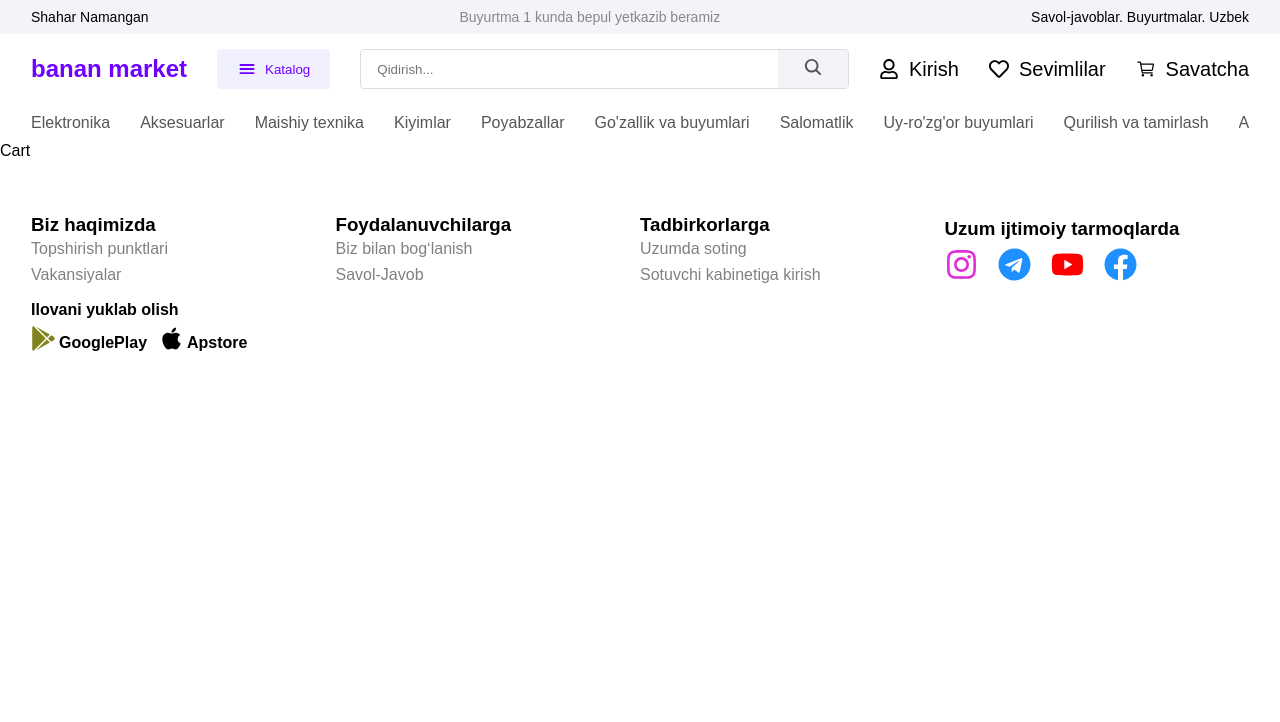
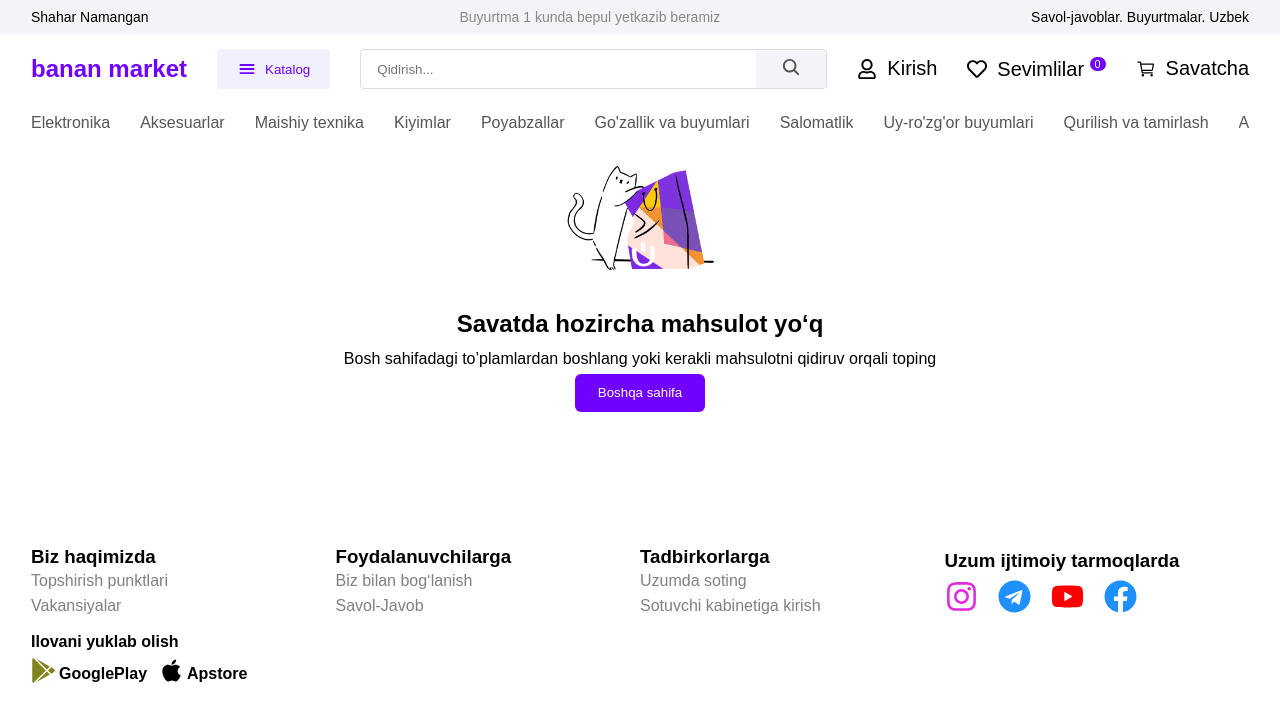
Before and after one commit to azizbek-bannaev/uzum.uz2, a React (Create React App) app: page /cart in a window 1280 px wide. Shown: the top 722 px of the page. Built offline with nearby package versions, Linux system fonts and the light colour scheme.

Commit message:
uzum market

```diff
--- a/src/components/navbar/Navbar.js
+++ b/src/components/navbar/Navbar.js
@@ -2,8 +2,11 @@
 import "./NavbarContainer.css"
 import { FaRegUser, FaRegHeart } from "react-icons/fa";
 import { IoCartOutline, IoMenu, IoSearch, IoHomeOutline } from "react-icons/io5";
-import { NavLink, useLocation } from 'react-router-dom';
+import { NavLink, useLocation  } from 'react-router-dom';
+import { useSelector } from 'react-redux';
+
 function Navbar() {
+    const wishes = useSelector(s=> s.wishes.value)
     const { pathname } = useLocation()
     if(pathname.includes("login")){
         return<></>
@@ -41,7 +44,9 @@
                 <li className='navbar__item'>
                     <NavLink to={"/wishis"} className="navbar__link">
                         <FaRegHeart/>
-                        <span>Sevimlilar</span>
+                        <span>Sevimlilar <sup>{wishes.length}</sup></span>
+
+
                     </NavLink>
                 </li>
                 <li className='navbar__item'>
--- a/src/components/navbar/NavbarContainer.css
+++ b/src/components/navbar/NavbarContainer.css
@@ -88,6 +88,16 @@
 
 .navbar__item:first-child {
     display: none;
+}
+.navbar__item sup{
+    background: var(--bg-py);
+    color: #fff;
+    padding: 1px 3px;
+    min-width: 16px;
+    text-align: center;
+    display: inline-block;
+    border-radius: 20px;
+    font-size: 11px;
 }
 
 /* Navbar Bottom Styles */
--- /dev/null
+++ b/src/components/wishesempty/CartEmpty.js
@@ -0,0 +1,20 @@
+import React from 'react'
+import cartemptyimg from "../../assets/shopocat.490a4a1.png"
+import { NavLink } from 'react-router-dom'
+import "./Empty.css"
+
+function CartEmpty() {
+  return (
+    <div className='empty container'>
+        <img src={cartemptyimg} alt="" />
+        <h2>Savatda hozircha mahsulot yoʻq</h2>
+        <p>Bosh sahifadagi to’plamlardan boshlang yoki kerakli mahsulotni qidiruv orqali toping</p>
+        <NavLink to={"/"}>
+            <button>Boshqa sahifa</button>
+        </NavLink>
+
+    </div>
+  )
+}
+
+export default CartEmpty
--- a/src/components/wishesempty/Empty.js
+++ /dev/null
@@ -1,19 +0,0 @@
-import React from 'react'
-import wishesemptyimg from "../../assets/hearts.cf414be.png"
-import { NavLink } from 'react-router-dom'
-import "./Empty.css"
-function Empty() {
-  return (
-    <div className='empty container'>
-        <img src={wishesemptyimg} alt="" />
-        <h2>Sizga yoqqanini qoʻshing</h2>
-        <p>Mahsulotdagi ♡ belgisini bosing. Akkauntga kiring va barcha saralanganlar saqlanib qoladi</p>
-        <NavLink to={"/"}>
-            <button>Akkauntga qo'shish</button>
-        </NavLink>
-
-    </div>
-  )
-}
-
-export default Empty
--- /dev/null
+++ b/src/components/wishesempty/WishesEmpty.js
@@ -0,0 +1,19 @@
+import React from 'react'
+import wishesemptyimg from "../../assets/hearts.cf414be.png"
+import { NavLink } from 'react-router-dom'
+import "./Empty.css"
+function WishesEmpty() {
+  return (
+    <div className='empty container'>
+    <img src={wishesemptyimg} alt="" />
+    <h2>Sizga yoqqanini qoʻshing</h2>
+    <p>Mahsulotdagi ♡ belgisini bosing. Akkauntga kiring va barcha saralanganlar saqlanib qoladi</p>
+    <NavLink to={"/"}>
+        <button>Akkauntga kirish</button>
+    </NavLink>
+
+</div>
+  )
+}
+
+export default WishesEmpty
--- a/src/context/wishesSlice.js
+++ b/src/context/wishesSlice.js
@@ -3,14 +3,17 @@
 export const wishesSlice = createSlice({
     name:"wishes",
     initialState:{
-        value: []
+        value:  JSON.parse(localStorage.getItem("wishes")) || []
     },
+
     reducers: {
         addToWishes(state, action){
             state.value = [...state.value, action.payload]
+            localStorage.setItem("wishes", JSON.stringify(state.value))
         },
         removeFromWishes(state, action){
             state.value = state.value.filter(el => el.id !== action.payload.id)
+            localStorage.setItem("wishes", JSON.stringify(state.value))
         }
     }
 })
--- a/src/router/cart/Cart.js
+++ b/src/router/cart/Cart.js
@@ -1,8 +1,16 @@
 import React from 'react'
-
+import { useSelector } from 'react-redux'
+import Products from '../../components/products/Products';
+import CartEmpty from '../../components/wishesempty/CartEmpty';
 function Cart() {
+  const wishes = useSelector(s => s.wishes.value)
   return (
-    <div>Cart</div>
+    <div>
+      {
+        wishes.length ? <Products title="Sevimlilar"/> : <CartEmpty/>
+      }
+      <Products data={wishes}   />
+    </div>
   )
 }
 
--- a/src/router/login/Login.css
+++ b/src/router/login/Login.css
@@ -1,12 +1,13 @@
 .login
 {
-    width: 300px;
-    height: 300px;
+    width: 340px;
+    height: 380px;
     border-radius: 20px;
     margin:  30px auto 200px;
     background: var(--bg-sy);
-    line-height: 1.8;
+    line-height: 2;
     text-align: center;
+    box-shadow: 0px 5px 30px 0px  var(--bg-py);
 }
 .login h2
 {
@@ -19,27 +20,25 @@
     height: 35px;
     margin-top: 12px;
     padding-left: 12px;
-    border:  none;
+    border:  1px solid var(--bg-py);
     border-radius: 20px;
 }
 .login input:hover
 {
     cursor: pointer;
-    box-shadow:  0 0 5px 0 var(--bg-py);
 }
 .login button
 {
     width: 90%;
     height: 35px;
+    border: 1px solid var(--bg-py);
     margin-top: 12px;
-    border: none;
     border-radius: 20px;
     font-size: 18px;
 }
 .login button:hover
 {
     cursor: pointer;
-    box-shadow:  0 0 5px 0 var(--bg-py);
 }
 .login a
 {
--- a/src/router/login/Login.js
+++ b/src/router/login/Login.js
@@ -6,11 +6,11 @@
   return (
     <div className='login'>
       <NavLink to={"/"}>
-      <h2>banan markek</h2>
+      <h2>uzum markek</h2>
       </NavLink>
       <input type="email" placeholder='email...' />
       <input type="password" placeholder='password' />
-      <button>login</button>
+      <button>sing up</button>
       <NavLink to={"/"}>
       <span>ortga qaytish</span>
       </NavLink>
--- a/src/router/wishis/Wishis.js
+++ b/src/router/wishis/Wishis.js
@@ -1,7 +1,7 @@
 import React from 'react'
 import { useSelector } from 'react-redux'
 import Products from '../../components/products/Products';
-import Empty from '../../components/wishesempty/Empty';
+import WishesEmpty from '../../components/wishesempty/WishesEmpty';
 
 
 
@@ -12,9 +12,9 @@
   return (
     <div>
       {
-        wishes.length ? <Products title="Sevimlilar"/> : <Empty/>
+        wishes.length ? <Products data={wishes} title="Sevimlilar"/> : <WishesEmpty/>
       }
-      <Products data={wishes}   />
+
     </div>
   )
 }
```
Also changed, not shown: src/assets/shopocat.490a4a1.png (added).
